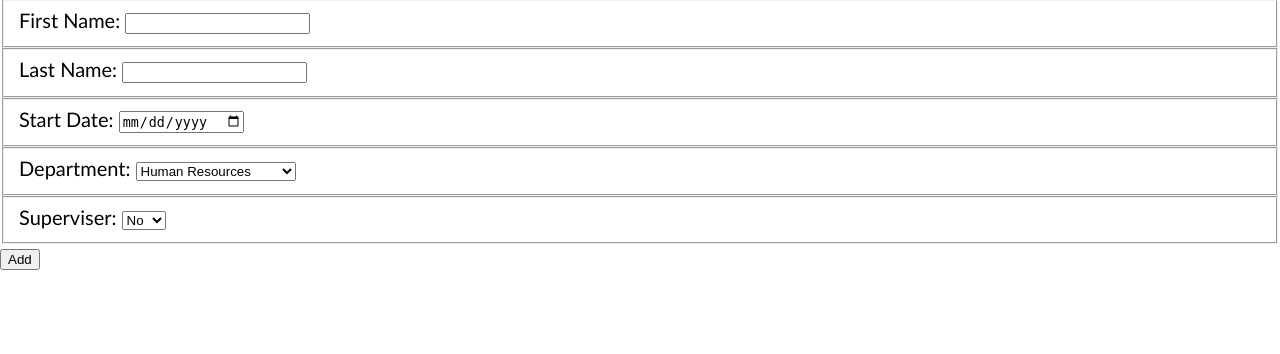
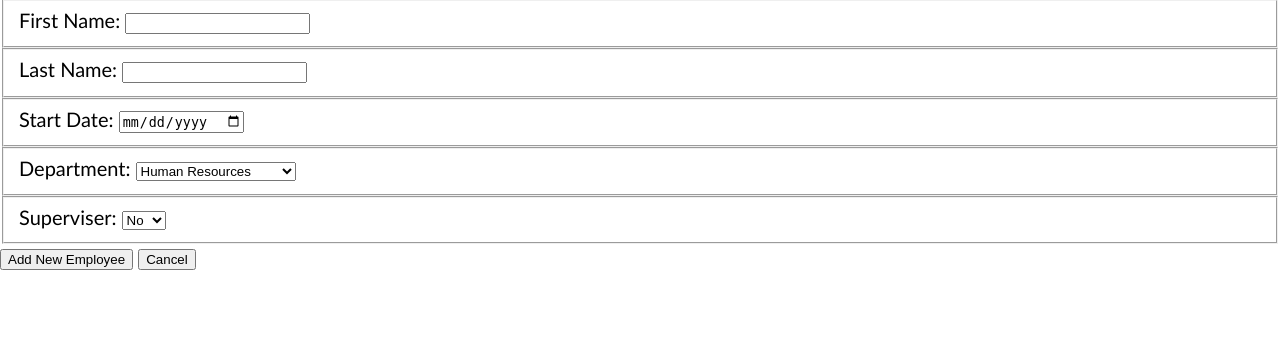
Before and after one commit to nss-cohort-36/bangazon-workforce-mgt-imagination-station, a Django app: template hrapp/templates/employees/form.html in a window 1280 px wide. Shown: the part 103-457 px from the top of the page. Run offline with Django 3.2, Linux system fonts and the light colour scheme; the template is opened without the code that fills it: values that come from a table or form of the project are taken from there, others are empty; data comes from the database, SQL or seed files in the repository; parts of the project's set-up code (start-up, migrations or seed data) failed here and were passed over.

Commit message:
added a cancel button to the add employee form

```diff
--- a/hrapp/templates/employees/form.html
+++ b/hrapp/templates/employees/form.html
@@ -34,6 +34,10 @@
           </select>
       </fieldset>
 
-      <input type="submit" value="Add" />
+      <input type="submit" value="Add New Employee" />
+      <a href="{% url 'hrapp:employee_list' %}">
+        <button type="button">Cancel</button>
+      </a>
+
     </form>
 {% endblock content %}
```
